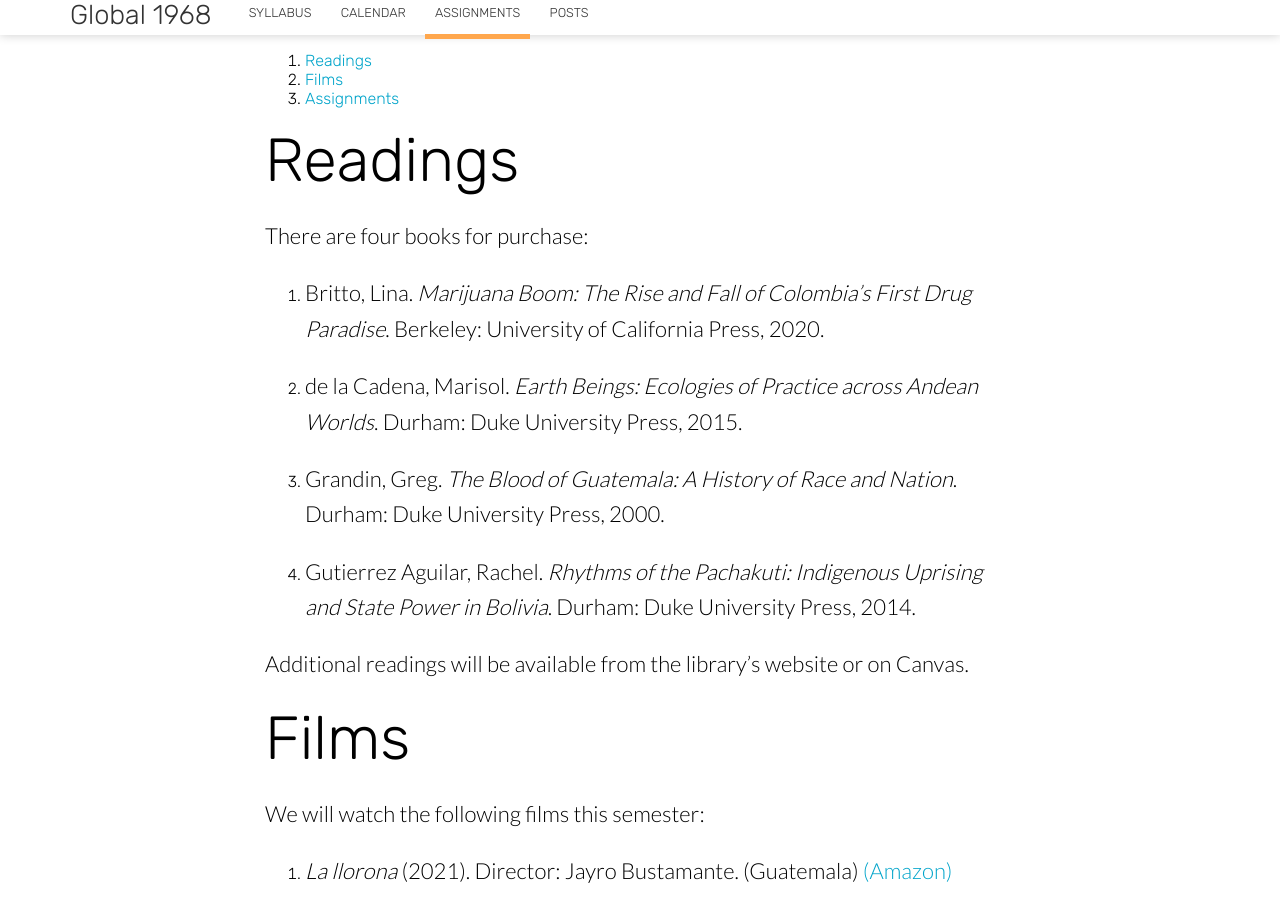
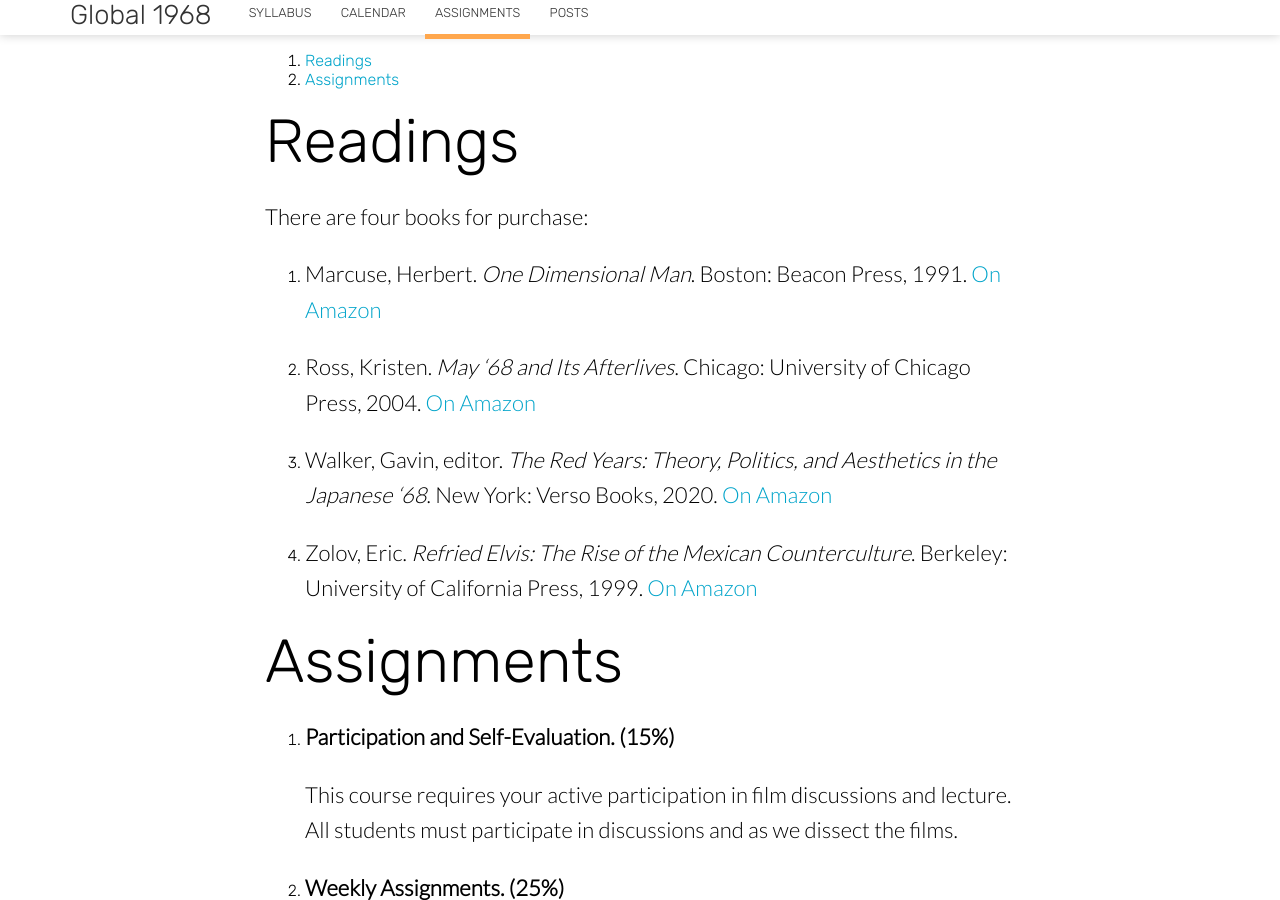
Before and after one commit to chadblack/Global1968, a Jekyll site: the page built from assignments.md, in a window 1280 px wide and 900 px high, scrolled down 906 px. Built offline with Jekyll 4.4.1, drawn with Linux system fonts in a browser that asks for light colours; nearby versions of some CDN libraries; some of the changed text lies outside the part shown.

Commit message:
assignment and calendar work

```diff
--- a/assignments.md
+++ b/assignments.md
@@ -11,38 +11,20 @@ layout: post
 
 There are four books for purchase:
 
-1. Britto, Lina. *Marijuana Boom: The Rise and Fall of Colombia's First Drug
-   Paradise*. Berkeley: University of California Press, 2020.
+1. Marcuse, Herbert. *One Dimensional Man*. Boston: Beacon Press, 1991. [On
+   Amazon](https://www.amazon.com/One-Dimensional-Man-Ideology-Advanced-Industrial/dp/0807014176/ref=sr_1_1?keywords=one+dimensional+man&qid=1659383935&sprefix=one+dime%2Caps%2C116&sr=8-1)
 
-1. de la Cadena, Marisol. *Earth Beings: Ecologies of Practice across Andean
-   Worlds*. Durham: Duke University Press, 2015.
+2. Ross, Kristen. *May '68 and Its Afterlives*. Chicago: University of Chicago
+   Press, 2004. [On
+   Amazon](https://www.amazon.com/May-Its-Afterlives-Kristin-Ross/dp/0226727998/ref=sr_1_1?keywords=may+%2768+and+its+afterlives&qid=1659384146&sprefix=may+%2768+an%2Caps%2C113&sr=8-1)
 
-2. Grandin, Greg. *The Blood of Guatemala: A History of Race and Nation*.
-   Durham: Duke University Press, 2000.
+3. Walker, Gavin, editor. *The Red Years: Theory, Politics, and Aesthetics in
+   the Japanese '68*. New York: Verso Books, 2020. [On
+   Amazon](https://www.amazon.com/Japanese-68-Theory-Politics-Aesthetics/dp/1786637227/ref=tmm_pap_swatch_0?_encoding=UTF8&qid=1659384372&sr=8-1)
 
-2. Gutierrez Aguilar, Rachel. *Rhythms of the Pachakuti: Indigenous Uprising
-   and State Power in Bolivia*. Durham: Duke University Press, 2014.
-
-Additional readings will be available from the library's website or on Canvas.
-
-# Films
-
-We will watch the following films this semester:
-
-1. *La llorona* (2021). Director: Jayro Bustamante.  (Guatemala)
-   [(Amazon)](https://www.amazon.com/Llorona-Mar%C3%ADa-Mercedes-Coroy/dp/B08WH6DDBM/ref=sr_1_5?crid=Y5LJM322PITW&keywords=la+llorona+film&qid=1641391086&sprefix=la+llorona+film%2Caps%2C78&sr=8-5)
-
-2. *Ixcanul* (2015). Director: Jayro Bustamante. (Guatemala)
-
-3. *Birds of Passage* (2018). Director: Cristina Gallego and Ciro Guerra.
-   (Colombia)
-
-4. *Embrace of the Serpent* (2015). Director: Ciro Guerra. (Colombia)
-
-5. *Opening the Earth: The Potato King* (2020). Director: Eric Ebner. (United
-   States/Peru)
-
-6. *Cocalero* (2006). Director: Alejandro Landes. (Bolivia)
+4. Zolov, Eric. *Refried Elvis: The Rise of the Mexican Counterculture*.
+   Berkeley: University of California Press, 1999. [On
+   Amazon](https://www.amazon.com/Refried-Elvis-Eric-Zolov/dp/0520215141/ref=sr_1_2?crid=162OAI6FUK01&keywords=refried+elvis&qid=1659384485&sprefix=refried+elvis%2Caps%2C85&sr=8-2)
 
 # Assignments
 
@@ -53,31 +35,7 @@ We will watch the following films this semester:
    discussions and lecture. All students must participate in discussions
    and as we dissect the films.
 
-2. **Reading Memos. (25%)**
-
-   Students will write weekly reaction papers or research memos each week.
-   Instructions for how to write a research memo are available
-   [here](https://chadblack.net/LatAmSport2019/memo/). We will also practice
-   writing these types of pieces in groups in class. Due no later than Friday
-   night.
+2. **Weekly Assignments. (25%)**
 
 
-3. **Film Papers. (60%)**
-
-   After each pair of films, students will write a 4-6
-   page paper critiquing the films using the provided readings. Each paper
-   should include a short overview of the plots, the important characters,
-   and a discussion of the historical themes that they embody. Then, with
-   reference to the readings, evaluate the historic merits of the film.
-   Analyze the readings in the context of the film, and the film in the
-   context of the readings.
-
-   It is up to you which historical themes you decide to emphasize from
-   the theme, but you must be able to connect them to specifics in either
-   the primary or secondary readings at your disposal, and the content of
-   our lectures and discussions.
-
-**Extra credit opportunities:**
-
-1. Write up current events that connect to our films, themes, etc.
-2. Extra film paper on a film of your choosing.
+3. **Final Paper. (60%)**
```
Also changed, not shown: calendar.md (+17 -209 lines).
